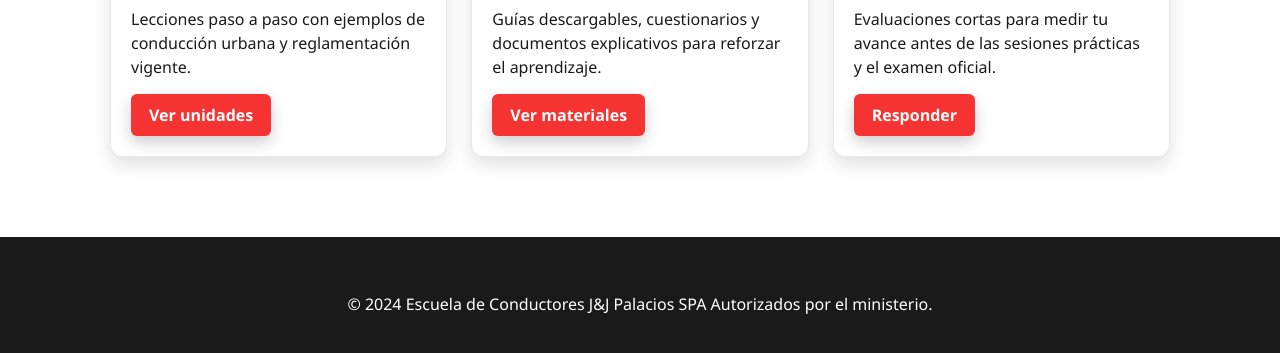
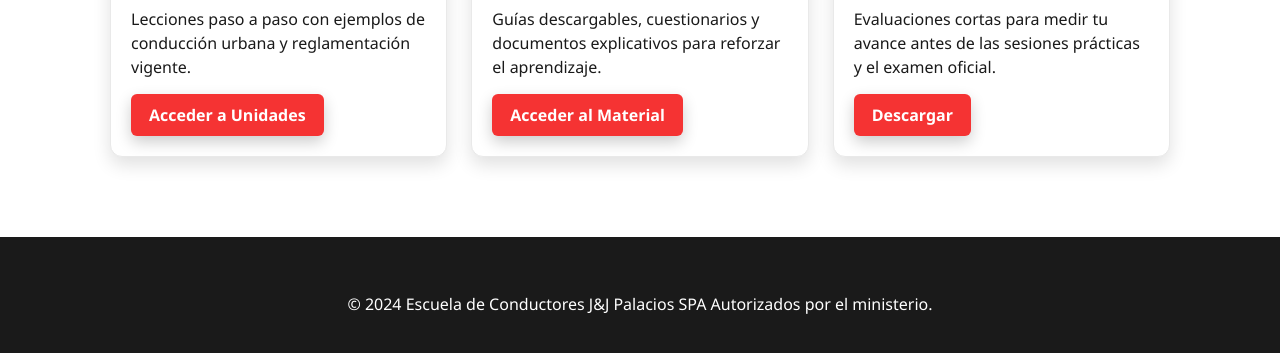
Before and after one commit to Matigopp/Pagina-Web-Escuela-de-conducci-n-JyJ-Palacios, a plain HTML site: page ListaDeContenidos.html in a window 1280 px wide. Shown: the part 831-1184 px from the top of the page. Drawn offline with Linux system fonts and the light colour scheme.

Commit message:
descarga de libro

```diff
--- a/ListaDeContenidos.html
+++ b/ListaDeContenidos.html
@@ -213,7 +213,7 @@
                 <div class="card-body">
                     <h3>Unidades</h3>
                     <p>Lecciones paso a paso con ejemplos de conducción urbana y reglamentación vigente.</p>
-                    <a class="btn-primary" href="CursosDisponibles.html">Ver unidades</a>
+                    <a class="btn-primary" href="CursosDisponibles.html">Acceder a Unidades</a>
                 </div>
             </div>
             <div class="content-card">
@@ -221,7 +221,7 @@
                 <div class="card-body">
                     <h3>Material de Apoyo</h3>
                     <p>Guías descargables, cuestionarios y documentos explicativos para reforzar el aprendizaje.</p>
-                    <a class="btn-primary" href="CursosDisponibles.html">Ver materiales</a>
+                    <a class="btn-primary" href="CursosDisponibles.html">Acceder al Material</a>
                 </div>
             </div>
             <div class="content-card">
@@ -229,7 +229,8 @@
                 <div class="card-body">
                     <h3>Libro nuevo conductor</h3>
                     <p>Evaluaciones cortas para medir tu avance antes de las sesiones prácticas y el examen oficial.</p>
-                    <a class="btn-primary" href="CursosDisponibles.html">Responder</a>
+                    <!-- El PDF se alojará en el servidor usando una ruta relativa para evitar rutas locales con credenciales -->
+                    <a class="btn-primary" href="Docs/Libro_para_la_conduccion_en_Chile_Clase_B.pdf" download>Descargar</a>
                 </div>
             </div>
         </div>
```
Also changed, not shown: 1 other file.
